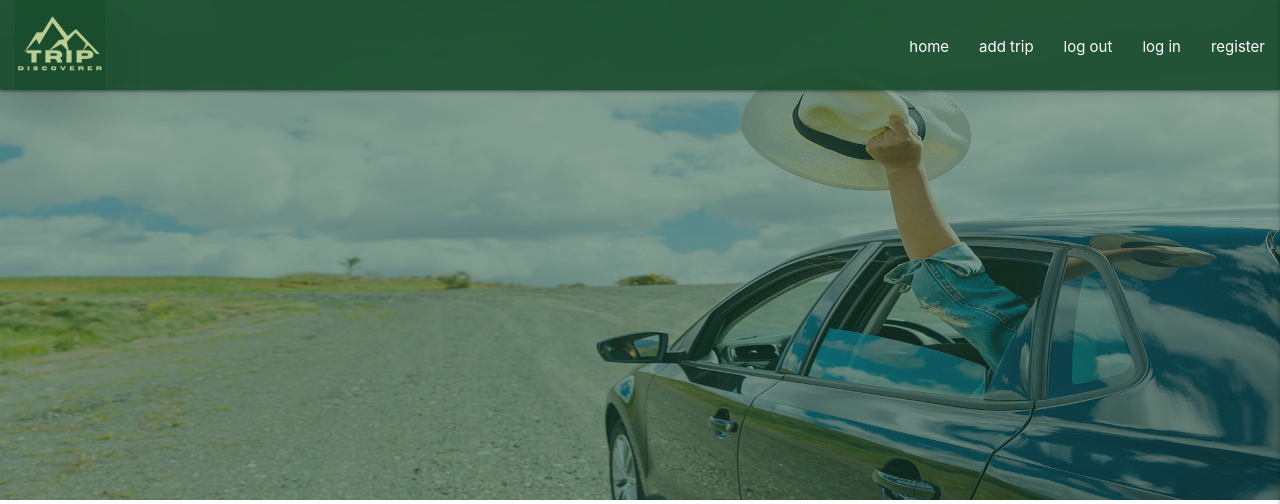
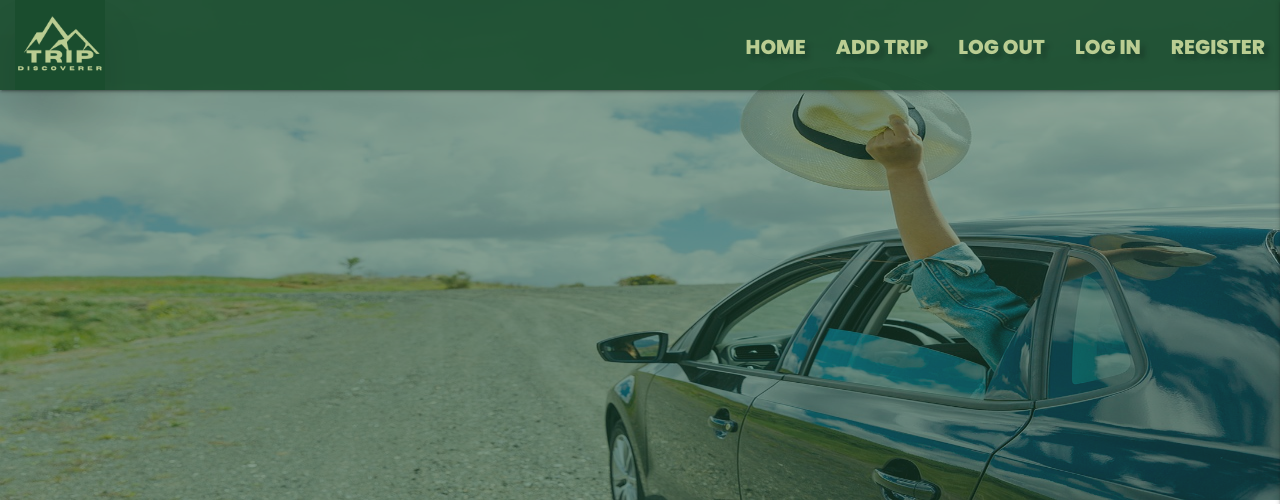
Before and after one commit to e-h-dev/trip-discoverer, a Flask app: page / in a window 1280 px wide. Shown: the top 504 px of the page. Run offline with Flask 3, Linux system fonts and the light colour scheme; data that the repository does not hold is empty; some libraries are stand-ins or nearby versions.

Commit message:
Correct mistake in navbar

```diff
--- a/templates/base.html
+++ b/templates/base.html
@@ -32,22 +32,22 @@
                     <i class="fas fa-bars mob-menu"></i>
                 </a>
                 <ul class="right hide-on-med-and-down ul-margin">
-                    <li><a href="{{ url_for('find_trips') }}" class="font">home</a></li>
-                    <li><a href="#" class="font">add trip</a></li>
-                    <li><a href="#" class="font">log out</a></li>
-                    <li><a href="#" class="font">log in</a></li>
-                    <li><a href="{{ url_for('register') }}" class="font">register</a></li>
+                    <li><a href="{{ url_for('find_trips') }}" class="nav-text header-font">home</a></li>
+                    <li><a href="#" class="nav-text header-font">add trip</a></li>
+                    <li><a href="#" class="nav-text header-font">log out</a></li>
+                    <li><a href="#" class="nav-text header-font">log in</a></li>
+                    <li><a href="{{ url_for('register') }}" class="nav-text header-font">register</a></li>
                 </ul>
             </div>
         </nav>
         <!-- mobile collapsible navbar -->
         <ul class="sidenav" id="mobile-demo">
             <li class="h4 center-align font">Trip Discoverer</li>
-            <li><a href="{{ url_for('find_trips') }}" class="font">home</a></li>
-            <li><a href="#" class="font">add trip</a></li>
-            <li><a href="#" class="font">log out</a></li>
-            <li><a href="#" class="font">log in</a></li>
-            <li><a href="{{ url_for('register') }}" class="font">register</a></li>
+            <li><a href="{{ url_for('find_trips') }}" class="nav-text header-font">home</a></li>
+            <li><a href="#" class="nav-text header-font">add trip</a></li>
+            <li><a href="#" class="nav-text header-font">log out</a></li>
+            <li><a href="#" class="nav-text header-font">log in</a></li>
+            <li><a href="{{ url_for('register') }}" class="nav-text header-font">register</a></li>
         </ul>
       </header>
       <div class="row">
```
